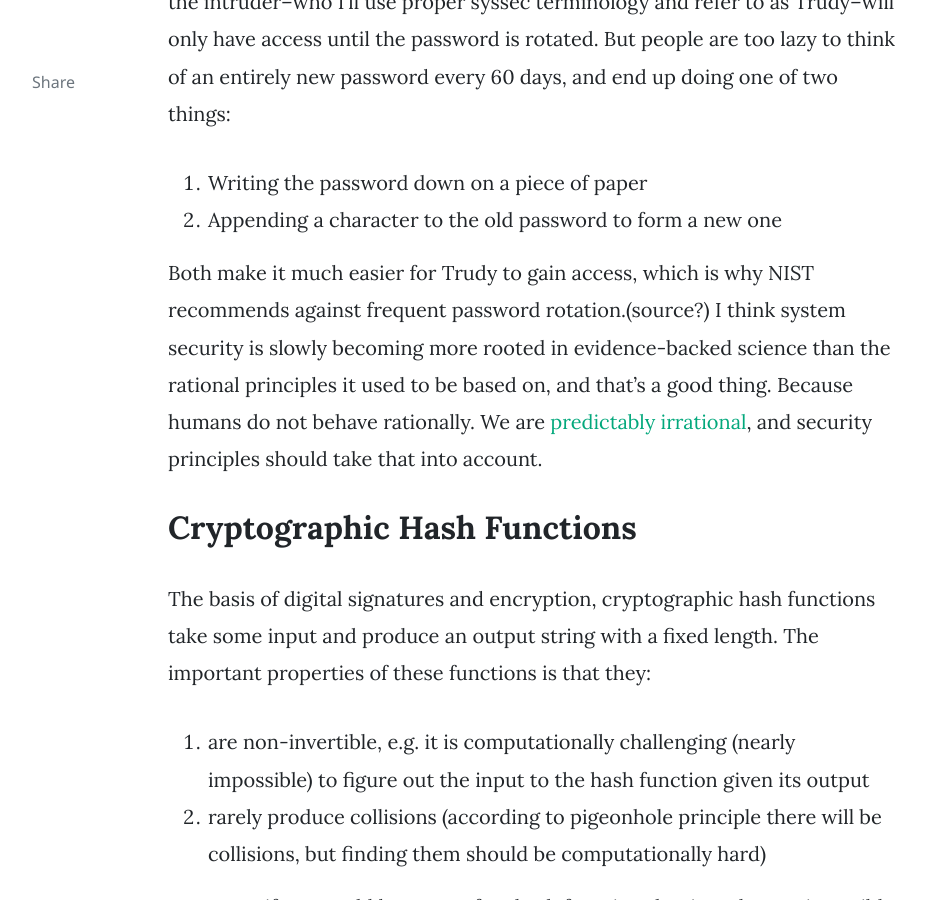
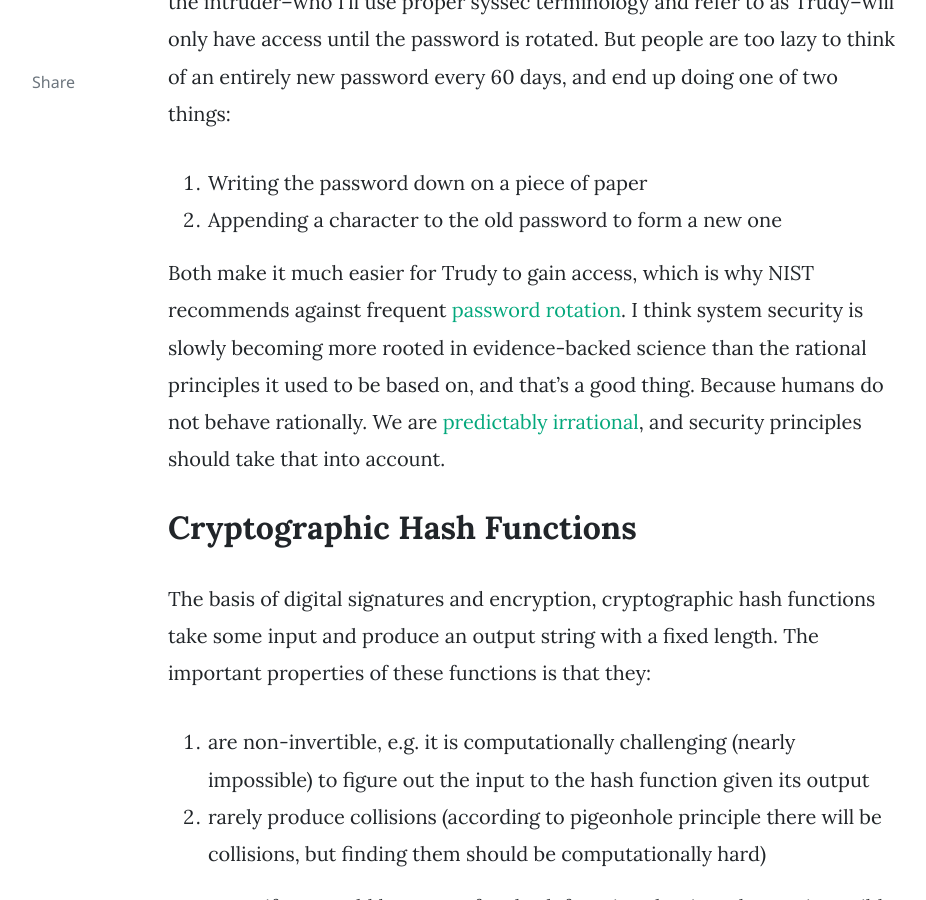
Before and after one commit to luke-griffiths/luke-griffiths.github.io, a Jekyll site: the page built from _posts/2024-4-20-security.md, in a window 1280 px wide and 900 px high, scrolled down 1307 px. Shown: the whole window, without its empty margins (202-1128 px from the left). Built offline with Jekyll 4.4.1, drawn with Linux system fonts in a browser that asks for light colours; nearby versions of some CDN libraries; formulas are drawn with MathJax 3; comment, search, counter and statistics services are not loaded.

Commit message:
added hyperlink

```diff
--- a/_posts/2024-4-20-security.md
+++ b/_posts/2024-4-20-security.md
@@ -11,7 +11,7 @@ Like most things in life, the hard part is dealing with people. A lot of people
 1. Writing the password down on a piece of paper
 2. Appending a character to the old password to form a new one
 
-Both make it much easier for Trudy to gain access, which is why NIST recommends against frequent password rotation.(source?) I think system security is slowly becoming more rooted in evidence-backed science than the rational principles it used to be based on, and that's a good thing. Because humans do not behave rationally. We are [predictably irrational](https://en.wikipedia.org/wiki/Predictably_Irrational), and security principles should take that into account.
+Both make it much easier for Trudy to gain access, which is why NIST recommends against frequent [password rotation](https://pages.nist.gov/800-63-FAQ/#q-b05). I think system security is slowly becoming more rooted in evidence-backed science than the rational principles it used to be based on, and that's a good thing. Because humans do not behave rationally. We are [predictably irrational](https://en.wikipedia.org/wiki/Predictably_Irrational), and security principles should take that into account.
 
 ## Cryptographic Hash Functions
 The basis of digital signatures and encryption, cryptographic hash functions take some input and produce an output string with a fixed length. The important properties of these functions is that they:
```
